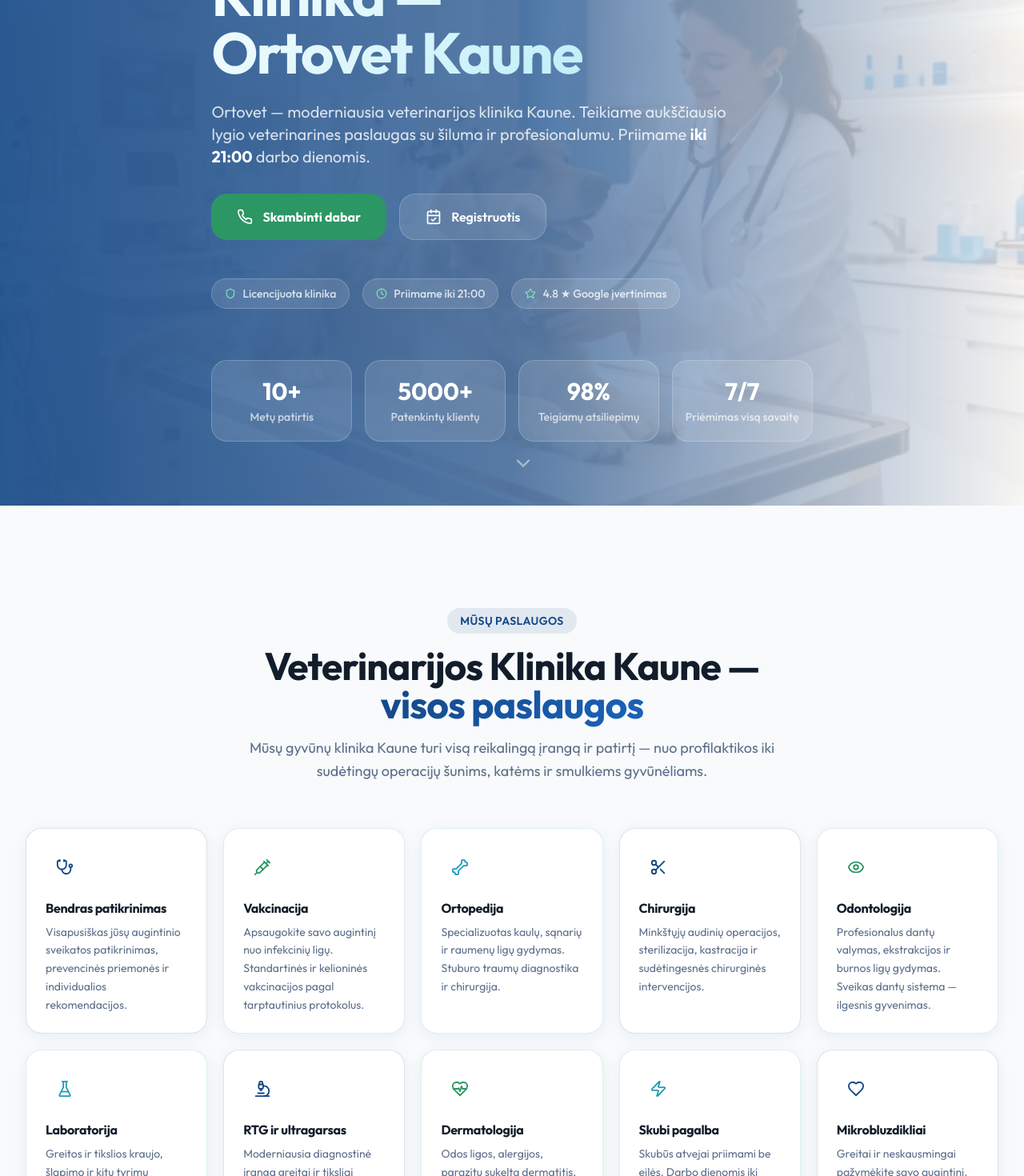
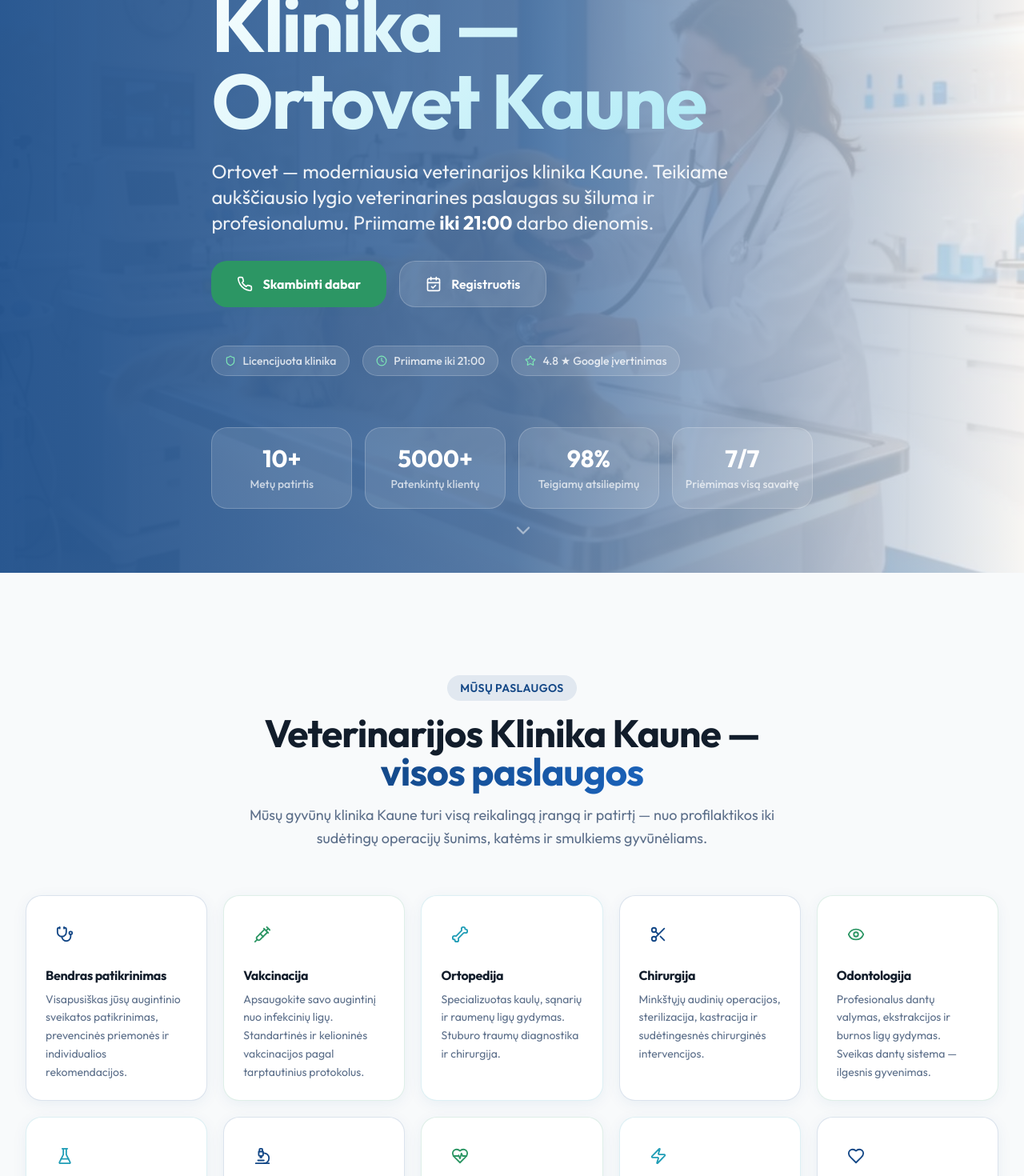
Before and after one commit to Dariuslukosius/ortovet-klinika-web, a React (Vite) app: page / in a window 1280 px wide. Shown: the part 320-1790 px from the top of the page at 80% size. Built offline with nearby package versions, Linux system fonts and the light colour scheme; the HTML template or start-up script is replaced by a standard one.

Commit message:
Site improvements: Remove WhyUs section, increase logo/text sizes, and fix footer links

```diff
--- a/src/components/Footer.tsx
+++ b/src/components/Footer.tsx
@@ -12,9 +12,9 @@
           {/* Brand */}
           <div className="lg:col-span-1">
             <div className="flex items-center gap-3 mb-5">
-              <img src={logo} alt="Ortovet" className="h-16 w-auto object-contain bg-white rounded-xl p-2" />
+              <img src={logo} alt="Ortovet" className="h-20 w-auto object-contain bg-white rounded-xl p-2" />
             </div>
-            <p className="text-primary-foreground/70 text-sm leading-relaxed mb-5">
+            <p className="text-primary-foreground/90 text-base leading-relaxed mb-5">
               Profesionali veterinarijos klinika Kaune. Rūpinamės jūsų augintinių sveikata su meile ir ekspertize.
             </p>
             <div className="flex gap-3">
@@ -29,20 +29,25 @@
 
           {/* Navigation */}
           <nav aria-label="Puslapio navigacija">
-            <h3 className="font-bold text-base mb-5">Navigacija</h3>
-            <ul className="space-y-2.5">
+            <h3 className="font-bold text-lg mb-5">Navigacija</h3>
+            <ul className="space-y-3">
               {[
                 ["/#paslaugos", "Paslaugos"],
                 ["/#apie-mus", "Apie mus"],
-                ["/#kodl", "Kodėl mes"],
                 ["/#atsiliepimai", "Atsiliepimai"],
                 ["/blog", "Blogas"],
                 ["/#kontaktai", "Kontaktai"],
               ].map(([href, label]) => (
                 <li key={href}>
-                  <Link to={href} className="text-primary-foreground/70 text-sm hover:text-primary-foreground transition-colors">
-                    {label}
-                  </Link>
+                  {href.startsWith("/#") ? (
+                    <a href={href} className="text-primary-foreground/90 text-base hover:text-primary-foreground transition-colors">
+                      {label}
+                    </a>
+                  ) : (
+                    <Link to={href} className="text-primary-foreground/90 text-base hover:text-primary-foreground transition-colors">
+                      {label}
+                    </Link>
+                  )}
                 </li>
               ))}
             </ul>
--- a/src/components/Hero.tsx
+++ b/src/components/Hero.tsx
@@ -47,17 +47,17 @@
           </div>
 
           {/* H1 – SEO pagrindinis raktažodis */}
-          <h1 className="text-4xl sm:text-5xl md:text-6xl lg:text-7xl font-bold text-gradient-hero leading-[1.08] tracking-tight mb-6 animate-fade-up" style={{ animationDelay: "0.1s" }}>
+          <h1 className="text-5xl sm:text-6xl md:text-7xl lg:text-8xl font-bold text-gradient-hero leading-[1.08] tracking-tight mb-6 animate-fade-up" style={{ animationDelay: "0.1s" }}>
             Veterinarijos{" "}
             <span className="block text-white">Klinika —</span>
             <span className="block" style={{ color: "hsl(152 70% 70%)" }}>Ortovet Kaune</span>
           </h1>
 
           {/* Subheading */}
-          <p className="text-lg md:text-xl text-primary-foreground/80 max-w-2xl mb-8 leading-relaxed animate-fade-up" style={{ animationDelay: "0.2s" }}>
+          <p className="text-xl md:text-2xl text-primary-foreground/90 max-w-2xl mb-8 leading-relaxed animate-fade-up" style={{ animationDelay: "0.2s" }}>
             Ortovet — moderniausia veterinarijos klinika Kaune. Teikiame aukščiausio lygio
             veterinarines paslaugas su šiluma ir profesionalumu. Priimame{" "}
-            <strong className="text-primary-foreground">iki 21:00</strong> darbo dienomis.
+            <strong className="text-primary-foreground font-bold">iki 21:00</strong> darbo dienomis.
           </p>
 
           {/* CTAs */}
--- a/src/components/Navbar.tsx
+++ b/src/components/Navbar.tsx
@@ -5,8 +5,7 @@
 
 const navLinks = [
   { href: "/#apie-mus", label: "Apie mus" },
-  { href: "/#kodl", label: "Kodėl mes" },
-  { href: "/paslaugos", label: "Paslaugos" },
+  { href: "/#paslaugos", label: "Paslaugos" },
   { href: "/kainos", label: "Kainos" },
   { href: "/galerija", label: "Galerija" },
   { href: "/#atsiliepimai", label: "Atsiliepimai" },
@@ -41,7 +40,7 @@
       <div className="container-custom">
         <div className="flex items-center justify-between h-16 md:h-20">
           <Link to="/" aria-label="Ortovet – grįžti į pradžią" className="flex items-center gap-3 group">
-            <img src={logo} alt="Ortovet" className="h-10 w-auto object-contain" />
+            <img src={logo} alt="Ortovet" className="h-14 w-auto object-contain" />
           </Link>
 
           <nav role="navigation" aria-label="Svetainės navigacija" className="hidden md:flex items-center gap-1">
--- a/src/components/WhyUs.tsx
+++ /dev/null
@@ -1,93 +0,0 @@
-import { CheckCircle2, Clock, Heart, Shield, Star, Zap } from "lucide-react";
-
-const advantages = [
-  {
-    icon: Clock,
-    title: "Priimame iki 21:00",
-    description: "Darbo dienomis dirbame iki 21 valandos. Jūsų augintinis gaus pagalbą net po darbo.",
-    highlight: true,
-  },
-  {
-    icon: Shield,
-    title: "Licencijuoti gydytojai",
-    description: "Visi mūsų veterinarai turi licencijas ir nuolat tobulina savo žinias.",
-    highlight: false,
-  },
-  {
-    icon: Star,
-    title: "4.8 ★ Google įvertinimas",
-    description: "Šimtai patenkintų klientų Kaune ir apylinkėse patiki mums savo augintinius.",
-    highlight: false,
-  },
-  {
-    icon: Zap,
-    title: "Moderni diagnostika",
-    description: "RTG, ultragarsas, greita laboratorija – diagnozė to paties vizito metu.",
-    highlight: false,
-  },
-  {
-    icon: Heart,
-    title: "Rūpestinga aplinka",
-    description: "Gyvūno patogumas ir ramybė – prioritetas kiekvieno vizito metu.",
-    highlight: false,
-  },
-  {
-    icon: CheckCircle2,
-    title: "Skaidrios kainos",
-    description: "Aiškūs kainų planai be paslėptų mokesčių. Konsultuojame prieš procedūrą.",
-    highlight: false,
-  },
-];
-
-export default function WhyUs() {
-  return (
-    <section
-      id="kodl"
-      aria-labelledby="kodl-heading"
-      className="section-padding bg-gradient-surface"
-    >
-      <div className="container-custom">
-        <div className="text-center max-w-2xl mx-auto mb-14">
-          <span className="inline-block px-4 py-1.5 bg-secondary/12 text-secondary rounded-full text-sm font-semibold mb-4 tracking-wide uppercase">
-            Kodėl mes
-          </span>
-          <h2 id="kodl-heading" className="text-3xl md:text-4xl lg:text-5xl font-bold text-foreground mb-4">
-            Veterinaras Kaune —{" "}
-            <span className="text-gradient-primary">kodėl rinkti Ortovet?</span>
-          </h2>
-          <p className="text-muted-foreground text-lg">
-            Vet klinika Kaune, kuri derina profesionalumą su tikru rūpesčiu kiekvienam augintiniui — šuniui, katei ar smulkiam gyvūnėliui.
-          </p>
-        </div>
-
-        <div className="grid grid-cols-1 sm:grid-cols-2 lg:grid-cols-3 gap-6">
-          {advantages.map(({ icon: Icon, title, description, highlight }) => (
-            <div
-              key={title}
-              className={`relative flex flex-col p-7 rounded-2xl border transition-all duration-300 hover:-translate-y-1 ${
-                highlight
-                  ? "gradient-primary text-primary-foreground border-primary shadow-soft"
-                  : "bg-card border-border shadow-card hover:shadow-soft"
-              }`}
-            >
-              <div
-                className={`w-12 h-12 rounded-xl flex items-center justify-center mb-5 ${
-                  highlight ? "bg-primary-foreground/15" : "bg-primary/10"
-                }`}
-                aria-hidden="true"
-              >
-                <Icon size={22} className={highlight ? "text-primary-foreground" : "text-primary"} />
-              </div>
-              <h3 className={`font-bold text-lg mb-2 ${highlight ? "text-primary-foreground" : "text-foreground"}`}>
-                {title}
-              </h3>
-              <p className={`text-sm leading-relaxed ${highlight ? "text-primary-foreground/80" : "text-muted-foreground"}`}>
-                {description}
-              </p>
-            </div>
-          ))}
-        </div>
-      </div>
-    </section>
-  );
-}
--- a/src/pages/Index.tsx
+++ b/src/pages/Index.tsx
@@ -18,7 +18,6 @@
         <Hero />
         <Services />
         <About />
-        <WhyUs />
         <Vets />
         <Testimonials />
         <Blog />
```
